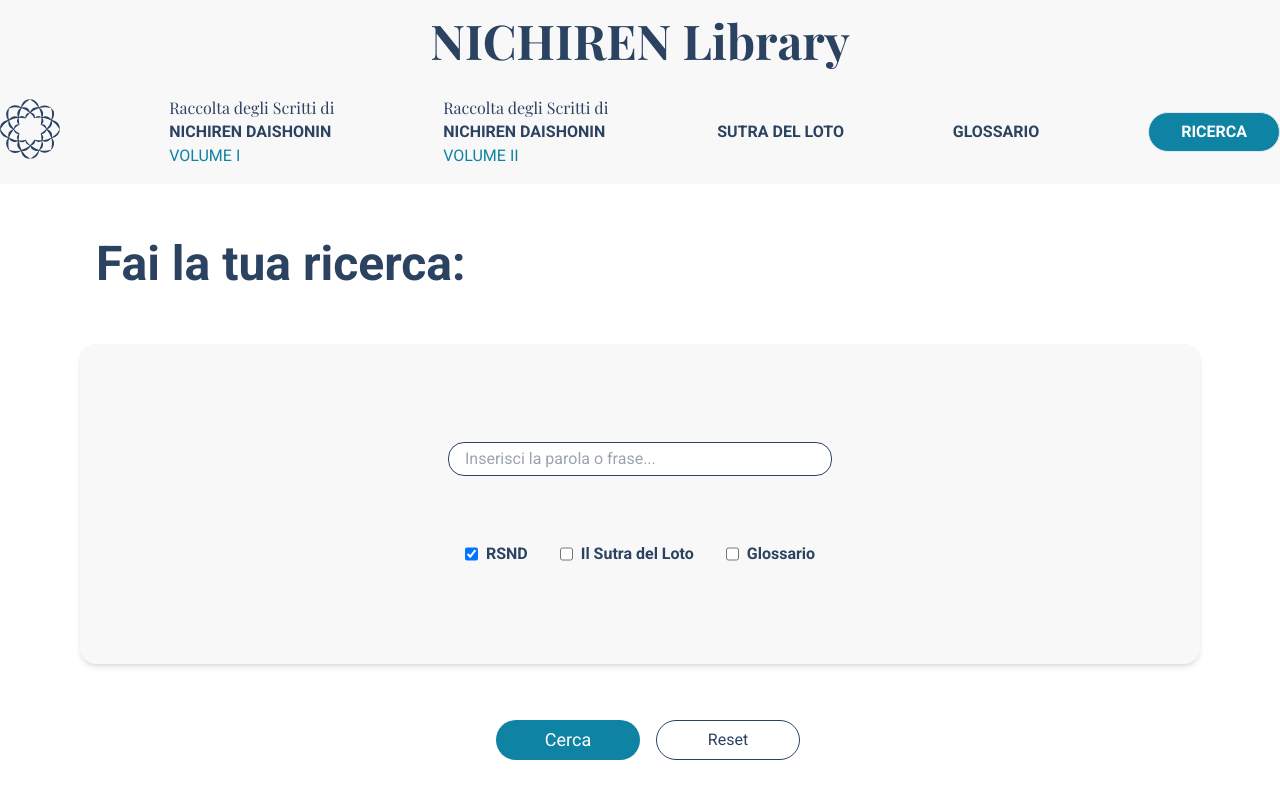
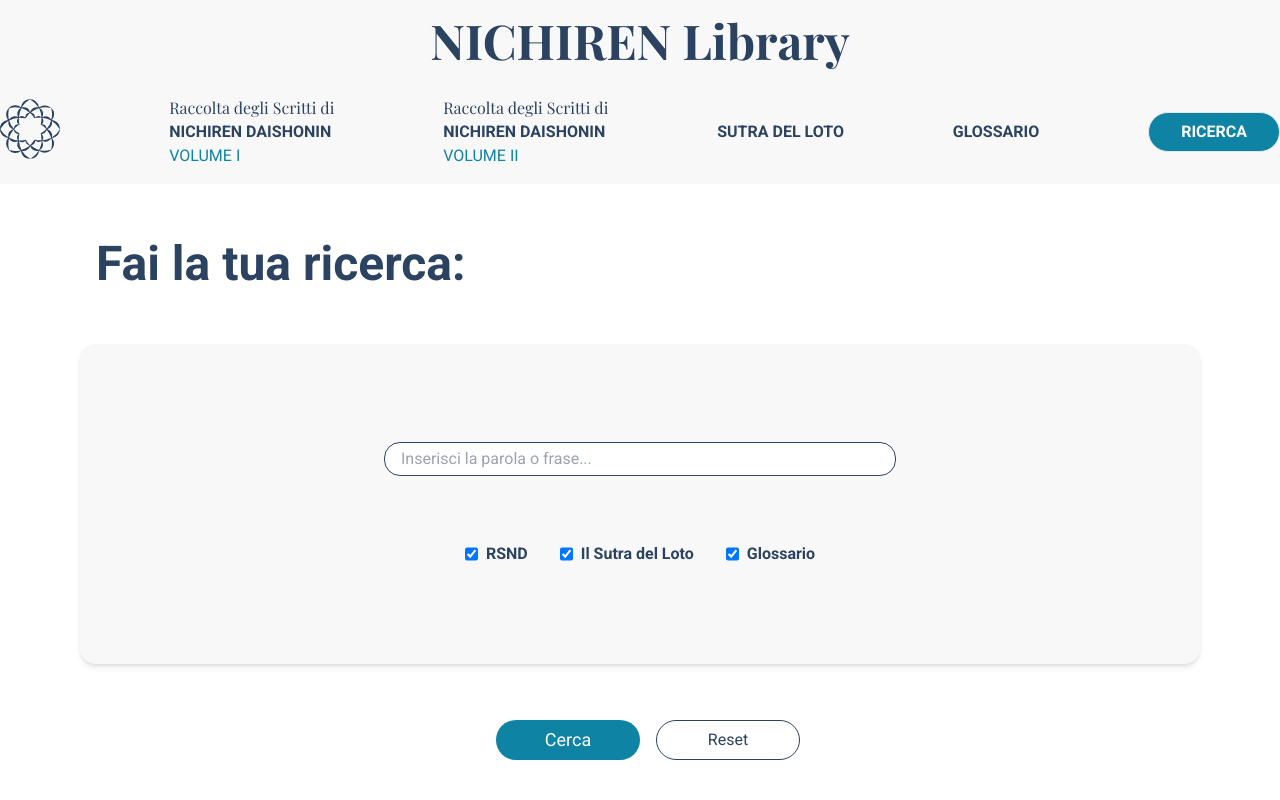
Before and after one commit to upalatucci/biblioteca-nextjs, a Next.js app: page /ricerca in a window 1280 px wide. Shown: the top 800 px of the page. Built offline with nearby package versions, Linux system fonts and the light colour scheme; a web font is replaced by a local one.

Commit message:
select adjustment

```diff
--- a/components/AdvancedSearch/AdvancedSearch.tsx
+++ b/components/AdvancedSearch/AdvancedSearch.tsx
@@ -120,7 +120,7 @@ const AdvancedSearch: FC = () => {
           </h2>
 
           <div className="bg-defaultBg rounded-xl shadow-md mb-8 mx-auto py-8 px-0 sm:px-8 font-sans">
-            <div className="flex items-center justify-center w-full mb-8 px-4 sm:px-0">
+            <div className="flex flex-col md:flex-row items-center justify-center w-full mb-8 px-4 sm:px-0">
               <Select
                 onChange={onChangeSelect(ACTION_TYPES.CHANGE_SEARCH_TYPE)}
                 value={searchType}
@@ -129,7 +129,7 @@ const AdvancedSearch: FC = () => {
                   value: type,
                   label: mapSearchType[type]
                 }))}
-                className="w-80 mr-4"
+                className="w-80 mb-4 md:mb-0 md:mr-4"
               />
               <SearchInput value={searchText} onChange={onSearchTextChange} />
             </div>
@@ -229,6 +229,7 @@ const AdvancedSearch: FC = () => {
                       value={recipient || RECIPIENTS_OPTIONS[0].value}
                       name="destinatario"
                       options={RECIPIENTS_OPTIONS}
+                      className='w-64'
                     />
                   </label>
                 </span>
@@ -241,6 +242,7 @@ const AdvancedSearch: FC = () => {
                       value={place || PLACES_OPTIONS[0].value}
                       name="luogo"
                       options={PLACES_OPTIONS}
+                      className='w-64'
                     />
                   </label>
                 </span>
@@ -253,7 +255,7 @@ const AdvancedSearch: FC = () => {
                       value={from}
                       name="da"
                       options={DATES}
-                      className="mr-4"
+                      className="mr-4 w-16"
                     />
                     -
                     <Select
@@ -261,7 +263,7 @@ const AdvancedSearch: FC = () => {
                       value={to}
                       name="a"
                       options={DATES}
-                      className="ml-4"
+                      className="ml-4 w-16"
                     />
                   </label>
                 </span>
--- a/components/SearchInput.tsx
+++ b/components/SearchInput.tsx
@@ -13,7 +13,7 @@ const SearchInput: FC<SearchInputProps> = ({
 }) => (
   <input
     type="search"
-    className="border border-secondary w-96 px-4 py-1 rounded-2xl"
+    className="border border-secondary w-full max-w-lg px-4 py-1 rounded-2xl"
     placeholder={placeholder || "Inserisci la parola o frase..."}
     value={value || ""}
     onChange={onChange}
--- a/components/Select.tsx
+++ b/components/Select.tsx
@@ -109,6 +109,7 @@ const Select: React.FC<SelectProps> = ({ value, onChange, name, options, classNa
 
   return (
     <div className={classNames(className, "select-wrapper")}>
+      <select className="hidden" value={value} name={name} aria-label={options[indexSelectedOption]?.label}></select>
       <div className="select-container">
         <button
           type="button"
--- a/components/SimpleSearch.tsx
+++ b/components/SimpleSearch.tsx
@@ -9,9 +9,12 @@ const SimpleSearch: FC = () => {
   const router = useRouter();
   const [searchText, setSearchText] = useState(router.query.q as string);
 
-  const initialSources: BOOKS[] = Array.isArray(router.query.sources)
-    ? (router.query.sources as BOOKS[])
-    : [(router.query.sources as BOOKS) || BOOKS.RSND];
+  const hasQuerySources = Boolean(router.query.sources)
+  const querySources = Array.isArray(router.query.sources)
+  ? (router.query.sources as BOOKS[])
+  : [(router.query.sources as BOOKS)]
+
+  const initialSources: BOOKS[] = hasQuerySources ? querySources : [BOOKS.RSND, BOOKS.SUTRA, BOOKS.GLOSSARIO];
 
   const [searchResouces, setSearchResouces] = useState(initialSources);
 
--- a/styles/select.scss
+++ b/styles/select.scss
@@ -4,7 +4,7 @@ div.select-wrapper {
   position: relative;
 
   div.select-container {
-    width: 100px;
+    width: 100%;
   }
 
   button {
@@ -18,9 +18,9 @@ div.select-wrapper {
     text-align: left;
 
     &.expanded {
-        border-bottom-left-radius: 0;
-        border-bottom-right-radius: 0;
-        border-bottom: 1px dashed var(--color-gray);
+      border-bottom-left-radius: 0;
+      border-bottom-right-radius: 0;
+      border-bottom: 1px dashed var(--color-gray);
     }
   }
 
@@ -59,7 +59,7 @@ div.select-wrapper {
     padding: 6px 10px;
 
     &:not(:last-child) {
-        border-bottom: 1px dashed var(--color-gray);
+      border-bottom: 1px dashed var(--color-gray);
     }
   }
 
```
